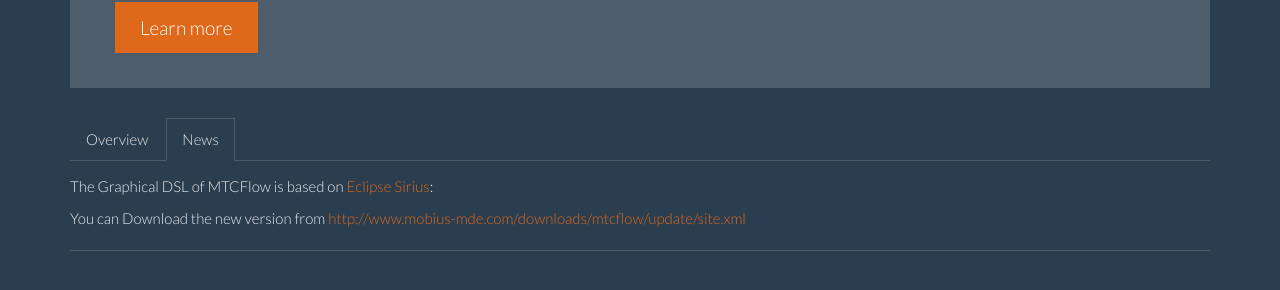
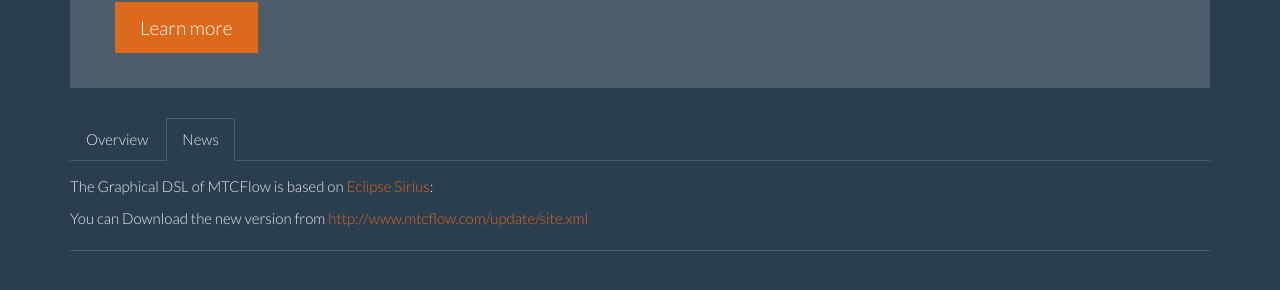
Before and after one commit to cadorca/mtcflow, a plain HTML site: page index.html in a window 1280 px wide. Both pictures are taken after a click on the link "News". Shown: the part 444-734 px from the top of the page. Drawn offline with nearby package versions, Linux system fonts and the light colour scheme.

Commit message:
Change update site URL

```diff
--- a/index.html
+++ b/index.html
@@ -48,7 +48,7 @@
                             <a>Getting Started</a>
                         </li>
                         <li>
-                            <a target="_blank" href="http://www.mobius-mde.com/downloads/mtcflow/update/site.xml">Download</a>
+                            <a target="_blank" href="http://www.mtcflow.com/update/site.xml">Download</a>
                         </li>
                         <!--<li>
                             <a href="http://news.bootswatch.com">Blog</a>
@@ -147,8 +147,8 @@
                         <div class="tab-pane fade" id="profile">
                             <p>The Graphical DSL of MTCFlow is based on <a href="www.eclipse.org/sirius/" target="_blank">Eclipse Sirius</a>:</p>
                             <p>You can Download the new version from
-                                <a href="http://www.mobius-mde.com/downloads/mtcflow/update/site.xml">
-                                    http://www.mobius-mde.com/downloads/mtcflow/update/site.xml
+                                <a href="http://www.mtcflow.com/update/site.xml">
+                                    http://www.mtcflow.com/update/site.xml
                                 </a></p>
                         </div>
                     </div>
```
